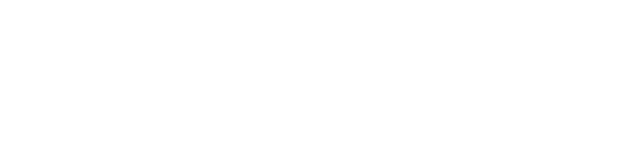
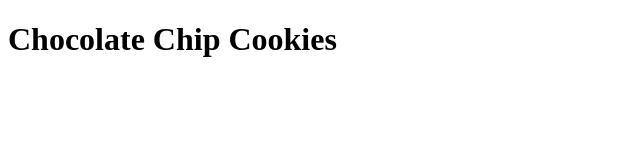
Before and after one commit to GreyRobe/odin-recipes, a plain HTML site: page recipes/cccookies.html in a window 1280 px wide. Shown: the whole page, without its empty margins (0-640 px from the left). Drawn offline with Linux system fonts and the light colour scheme.

Commit message:
Added titles for each recipe.

```diff
--- a/recipes/cccookies.html
+++ b/recipes/cccookies.html
@@ -3,9 +3,9 @@
 <head>
     <meta charset="UTF-8">
     <meta name="viewport" content="width=device-width, initial-scale=1.0">
-    <title>Document</title>
+    <title>Chocolate Chip Cookies</title>
 </head>
 <body>
-
+    <h1><strong>Chocolate Chip Cookies</strong></h1>
 </body>
 </html>
```
Also changed, not shown: recipes/lasagna.html (+2 -2 lines), recipes/salad.html (+2 -2 lines).
